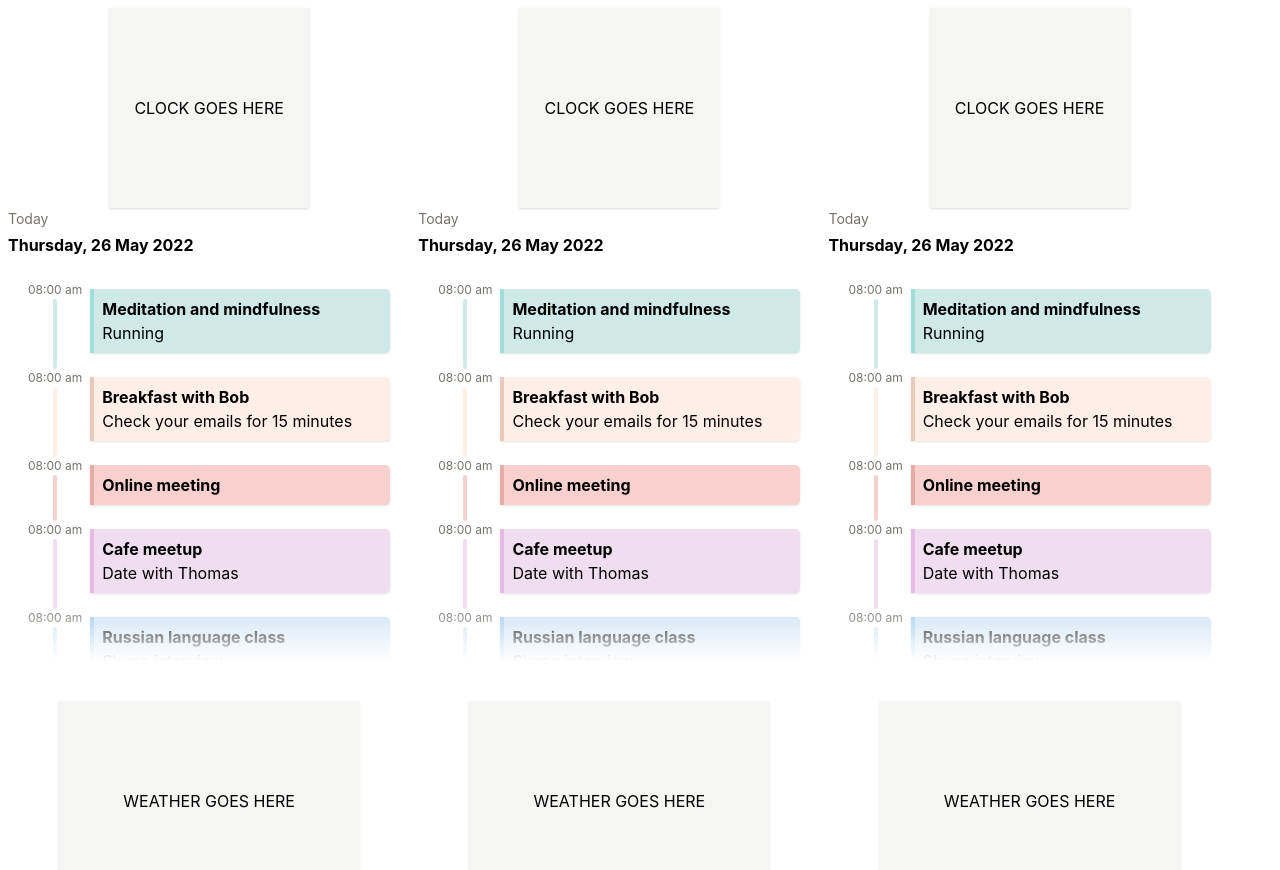
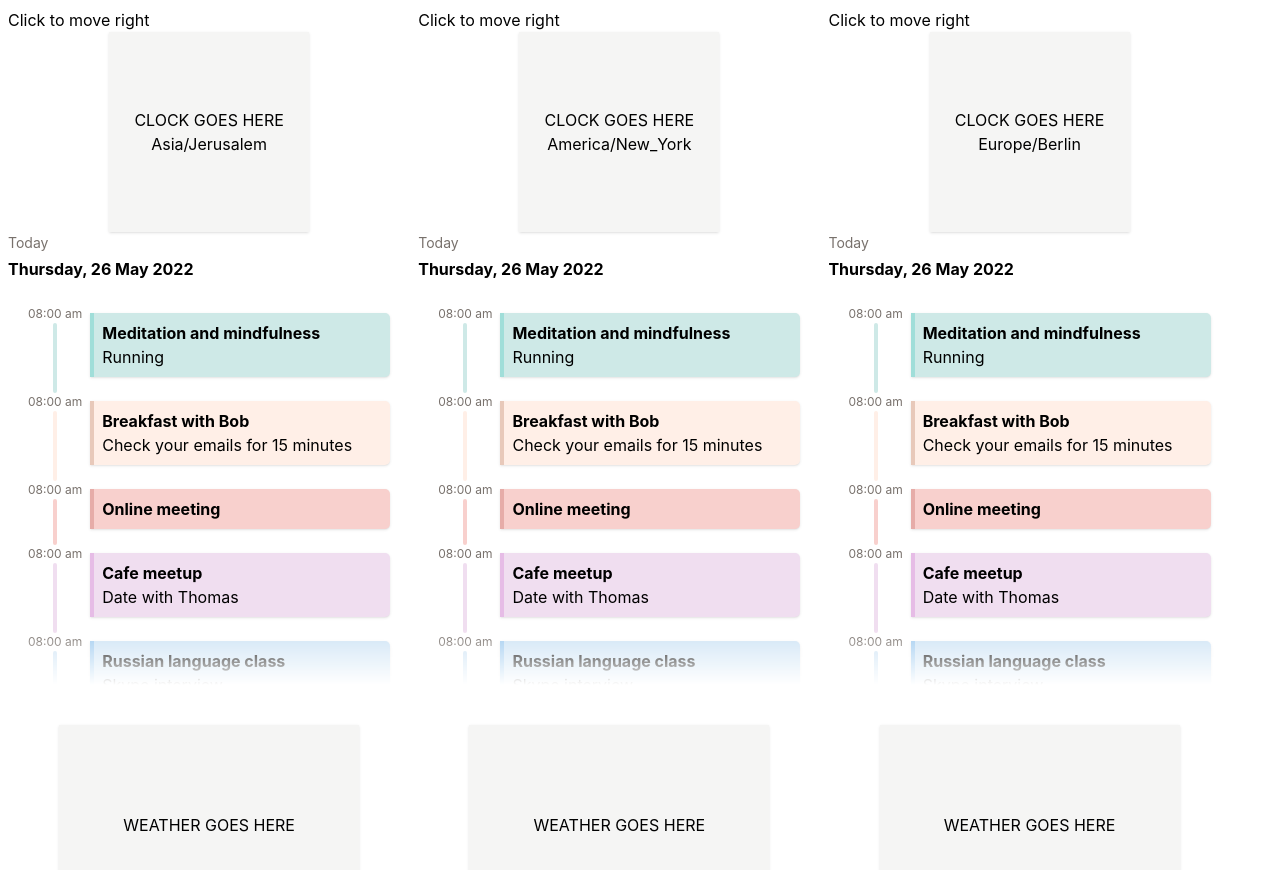
Before and after one commit to neriagini/my-global-day, a React (Create React App) app: page / in a window 1280 px wide. Shown: the top 870 px of the page. Built offline with nearby package versions, Linux system fonts and the light colour scheme.

Commit message:
added button for test

```diff
--- a/src/App.tsx
+++ b/src/App.tsx
@@ -118,7 +118,8 @@ export default function App(): JSX.Element  {
                                             provided.draggableProps.style
                                         )}
                                     >
-                                        <div onClick={() => moveItem(index)}>
+                                        <div>
+                                            <button onClick={() => moveItem(index)}> Click to move right </button>
                                             <TimeZoneComponent timeZone={item.content} />
                                         </div>
                                     </div>
--- a/src/components/Time.tsx
+++ b/src/components/Time.tsx
@@ -1,8 +1,9 @@
-export default function Time() {
+export default function Time({timeZone} : {timeZone:string}) {
 
     return(
-       <div className={`shadow w-[200px] h-[200px] bg-stone-100 mx-auto justify-center flex items-center`}>
+       <div className={`shadow w-[200px] h-[200px] bg-stone-100 mx-auto justify-center flex flex-col items-center`}>
            <p> CLOCK GOES HERE </p>
+           <p> {timeZone}</p>
        </div>
     )
 }
--- a/src/components/TimeZoneComponent.tsx
+++ b/src/components/TimeZoneComponent.tsx
@@ -7,7 +7,7 @@ import Weather from "./Weather";
 export default function TimeZoneComponent({timeZone}: {timeZone:string}) {
     return(
         <div className={`flex flex-col`}>
-            <Time />
+            <Time timeZone={timeZone} />
             <Agenda events={events}/>
             <Weather />
         </div>
```
